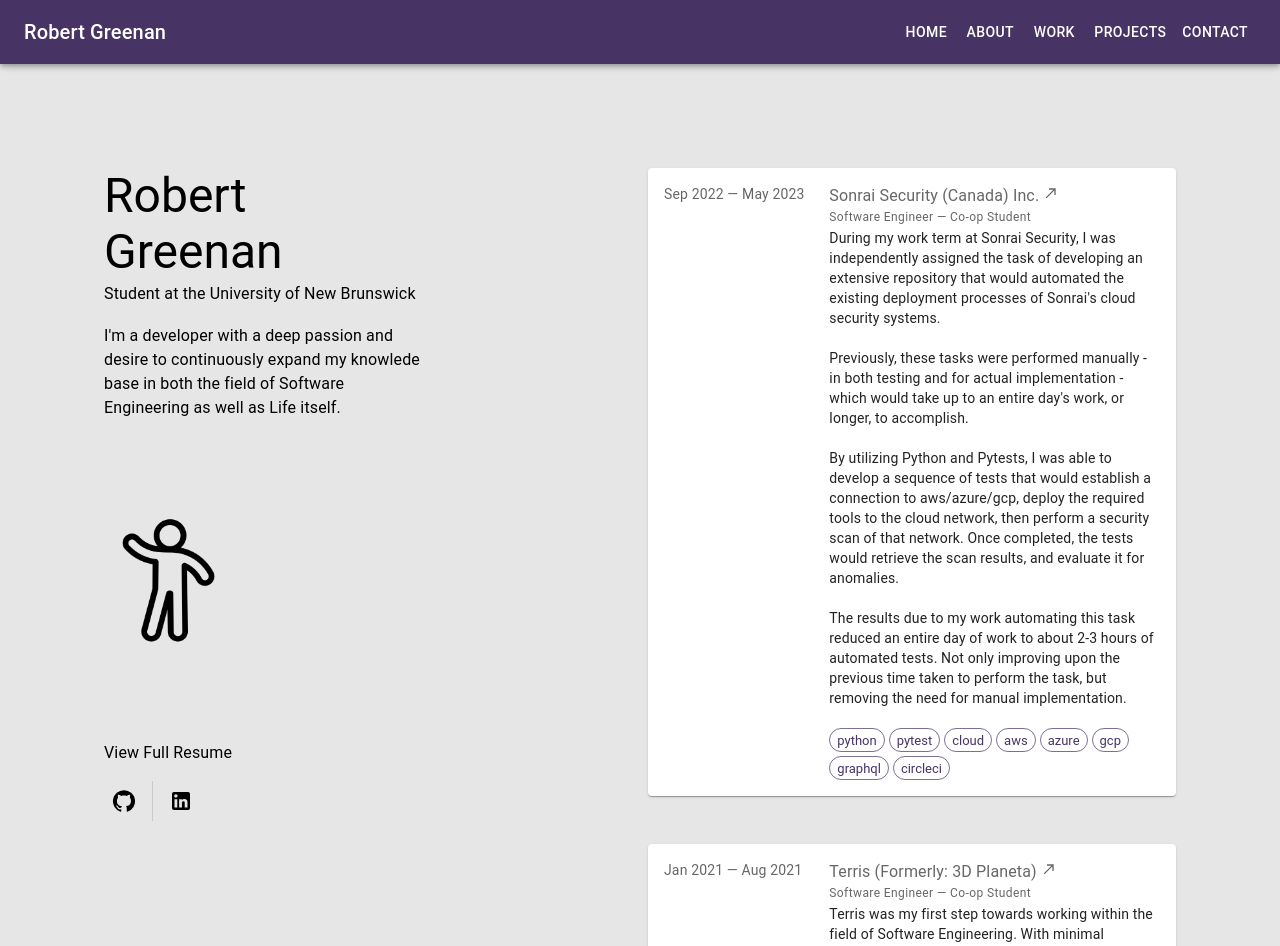
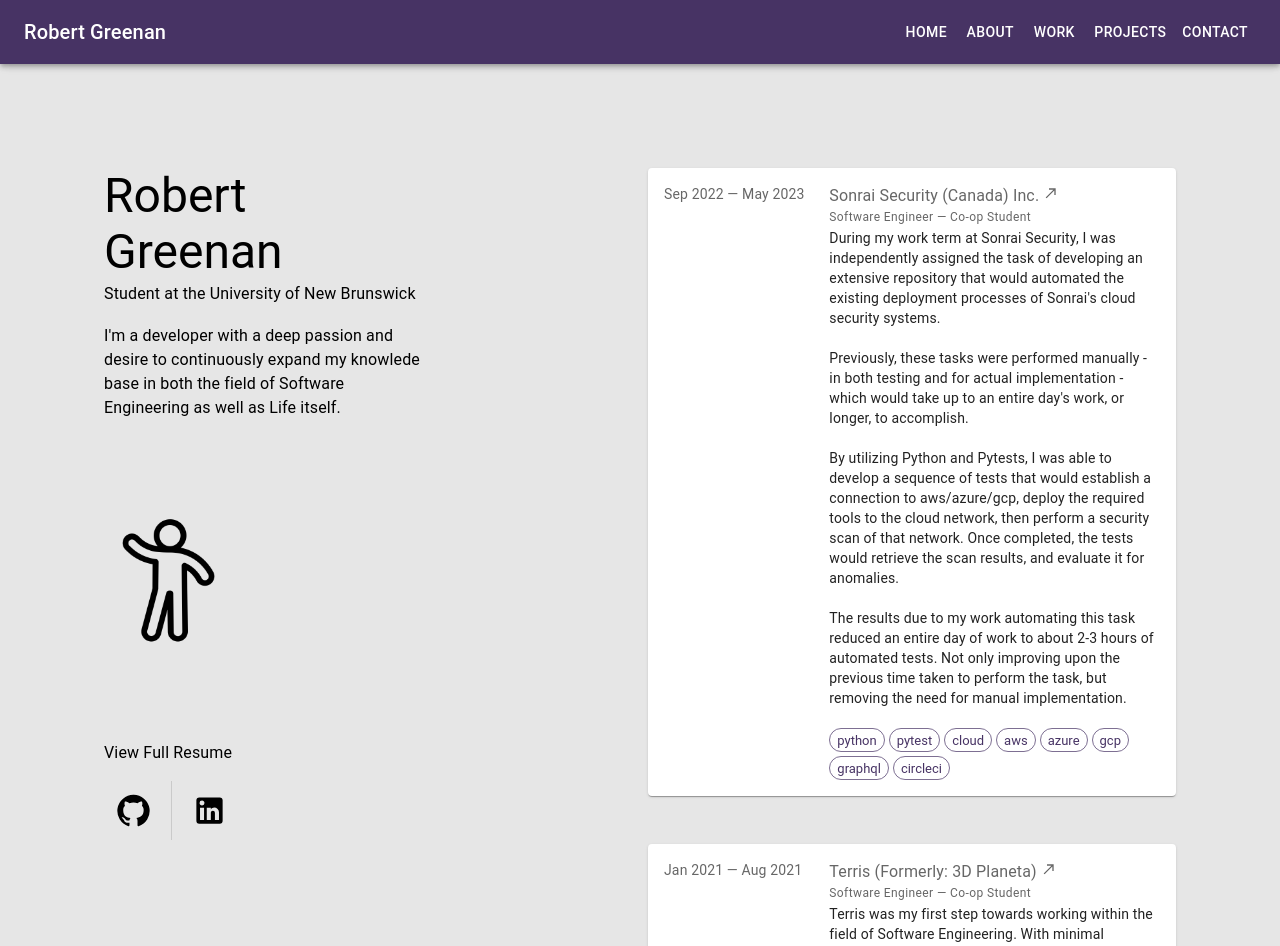
Before and after one commit to rgreenan55/my-portfolio, a React app: page /work in a window 1280 px wide. Shown: the top 946 px of the page. Built offline with nearby package versions, Linux system fonts and the light colour scheme.

Commit message:
Improved Socials

```diff
--- a/src/components/Socials.js
+++ b/src/components/Socials.js
@@ -8,8 +8,8 @@
 
 const Socials = ({ size }) => {
     const Icons = [
-        { icon: <GitHubIcon /> , link: 'https://github.com/rgreenan55'},
-        { icon: <LinkedInIcon />, link: 'https://www.linkedin.com/in/robert-greenan/'},
+        { icon: <GitHubIcon fontSize={size} /> , link: 'https://github.com/rgreenan55'},
+        { icon: <LinkedInIcon fontSize={size} />, link: 'https://www.linkedin.com/in/robert-greenan/'},
     ]
 
     return (
@@ -30,7 +30,7 @@
 }
 
 Socials.defaultProps ={
-    size: 'medium',
+    size: 'large',
 }
 
 Socials.propTypes = {
```
